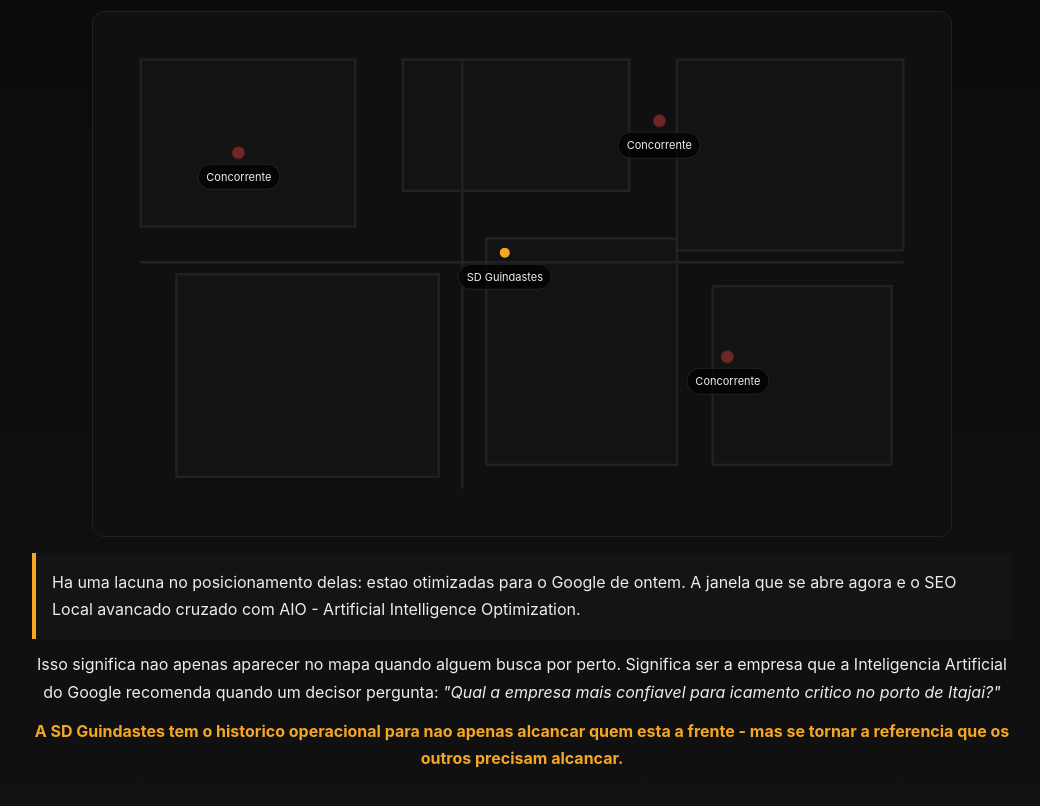
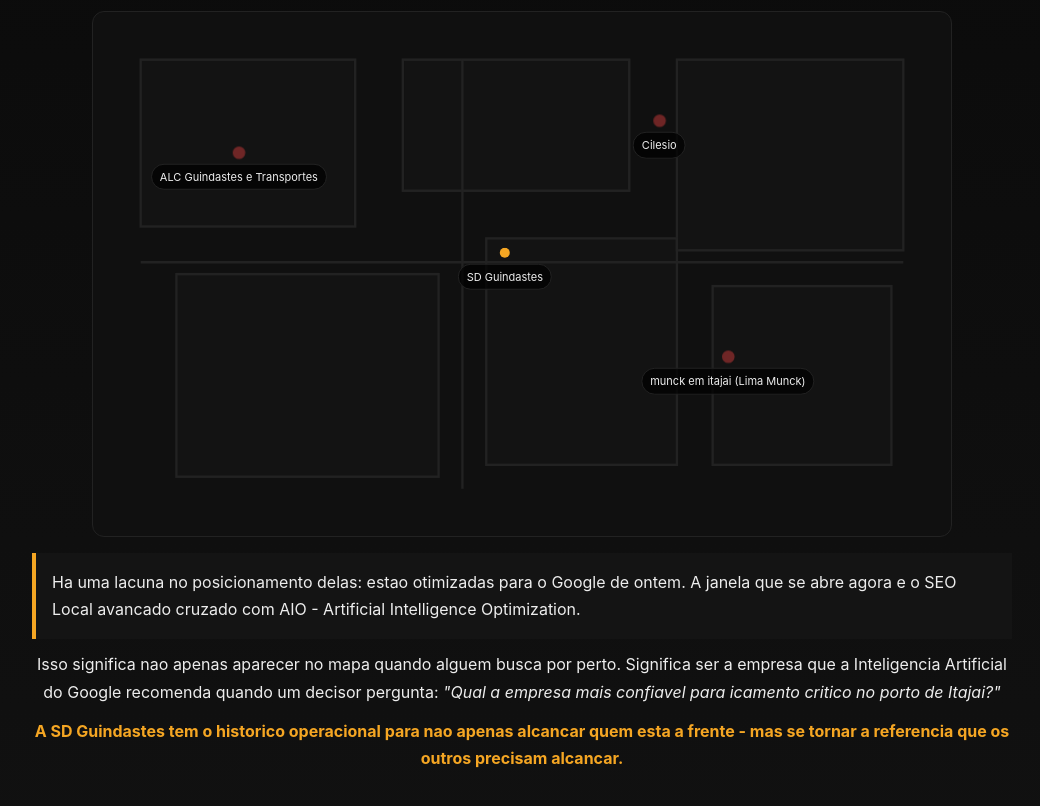
Before and after one commit to thiagodiasdigital/sd-proposta-hero-web, a Next.js app: page / in a window 1280 px wide. Shown: the part 3220-4026 px from the top of the page, without its empty margins (118-1158 px from the left). Built offline with nearby package versions, Linux system fonts and the light colour scheme.

Commit message:
chore: replace map competitor labels with real names

```diff
--- a/src/components/ProposalSections.tsx
+++ b/src/components/ProposalSections.tsx
@@ -251,13 +251,13 @@
           {mapVisible && (
             <>
               <div className={`${styles.rodaPoint} ${styles.rodaCompetitor}`} style={{ left: "17%", top: "30%" }}>
-                <span>Concorrente</span>
+                <span>ALC Guindastes e Transportes</span>
               </div>
               <div className={`${styles.rodaPoint} ${styles.rodaCompetitor}`} style={{ left: "66%", top: "24%" }}>
-                <span>Concorrente</span>
+                <span>Cilesio</span>
               </div>
               <div className={`${styles.rodaPoint} ${styles.rodaCompetitor}`} style={{ left: "74%", top: "69%" }}>
-                <span>Concorrente</span>
+                <span>munck em itajai (Lima Munck)</span>
               </div>
             </>
           )}
```
